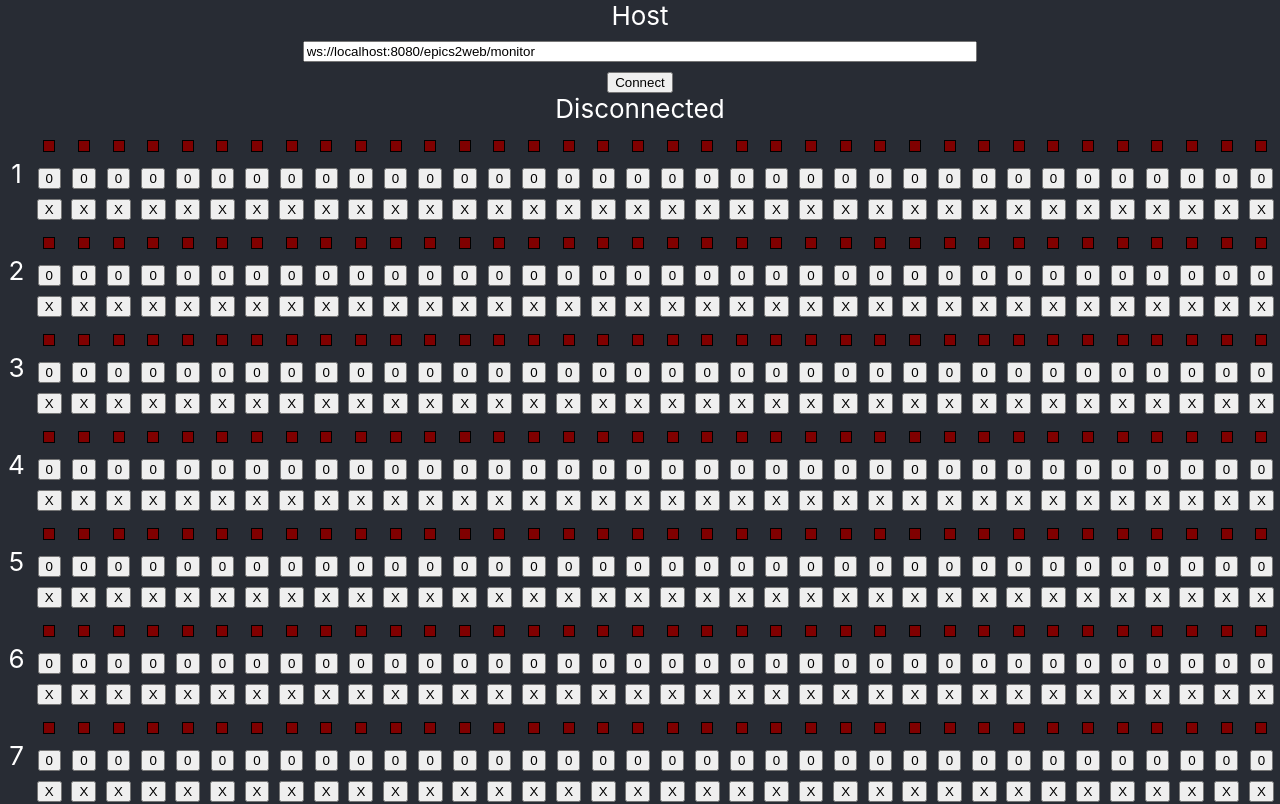
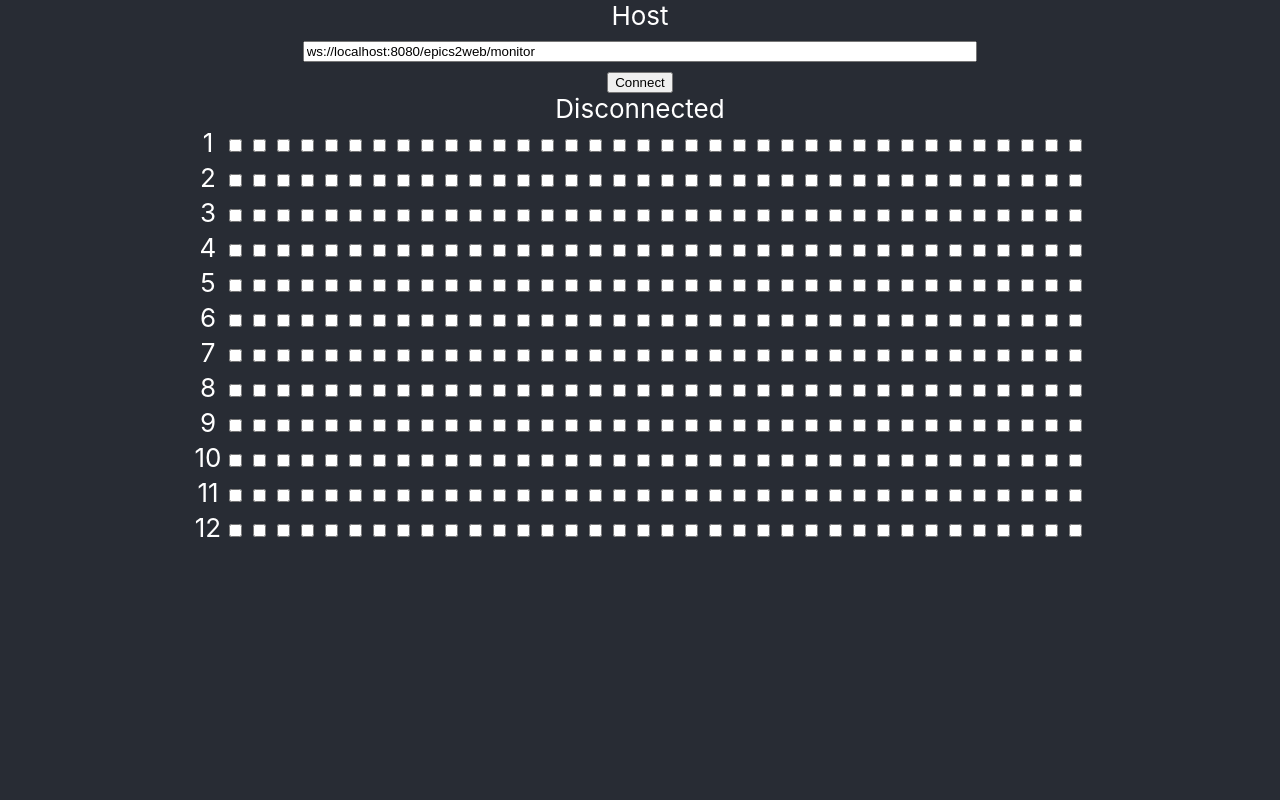
Before and after one commit to webepics/basic_ioc_interface, a React (Create React App) app in the folder react-client/: page / in a window 1280 px wide. Shown: the top 804 px of the page. Built offline with nearby package versions, Linux system fonts and the light colour scheme.

Commit message:
Update readme and switch PVTable to use PVCheckboxes

```diff
--- /dev/null
+++ b/react-client/src/PVComponents/PVCheckbox.js
@@ -0,0 +1,28 @@
+
+import React from 'react'
+import PVComponent, { ConnectComponent } from '../PVComponent'
+
+class PVCheckbox extends PVComponent {
+
+    constructor(props) {
+        super(props)
+        this.handleChange = this.handleChange.bind(this)
+        this.checked = this.checked.bind(this)
+    }
+
+    handleChange(event) {
+        event.persist()
+        console.log(event.target.checked)
+        console.log(`${this.props.pv}: ${event.target.checked ? 1 : 0}`)
+        this.write(this.props.pv, event.target.checked ? 1 : 0)()
+    }
+    checked() {
+        return (this.props.pvs[this.props.pv] && this.props.pvs[this.props.pv].value && this.props.pvs[this.props.pv].value !== 0) ? true : false
+    }
+
+    render() {
+        return <input type="checkbox" checked={this.checked()} onChange={this.handleChange}/>
+    }
+}
+
+export default ConnectComponent(PVCheckbox)
--- a/react-client/src/PVComponents/PVTable.js
+++ b/react-client/src/PVComponents/PVTable.js
@@ -1,7 +1,7 @@
 
 import React from 'react'
 import PVComponent, { ConnectComponent } from '../PVComponent'
-import PVLed from './PVLed'
+import PVCheckbox from './PVCheckbox'
 
 class PVTable extends PVComponent {
 
@@ -25,7 +25,7 @@ class PVTable extends PVComponent {
             return (
                 <tr key={item} style={{height: '12px'}}>
                     <td>{ i + 1 }</td>
-                    {item.map((element, j) => <td key={element}> <PVLed pv={element} /><button onClick={this.write(element, 1)}>0</button> <button onClick={this.write(element, 0)}>X</button></td>)}
+                    {item.map((element, j) => <td key={element}> <PVCheckbox pv={element} /></td>)}
                 </tr>
             );
         });
```
Also changed, not shown: 1 other file (tests, documents, lock files or other folders).
